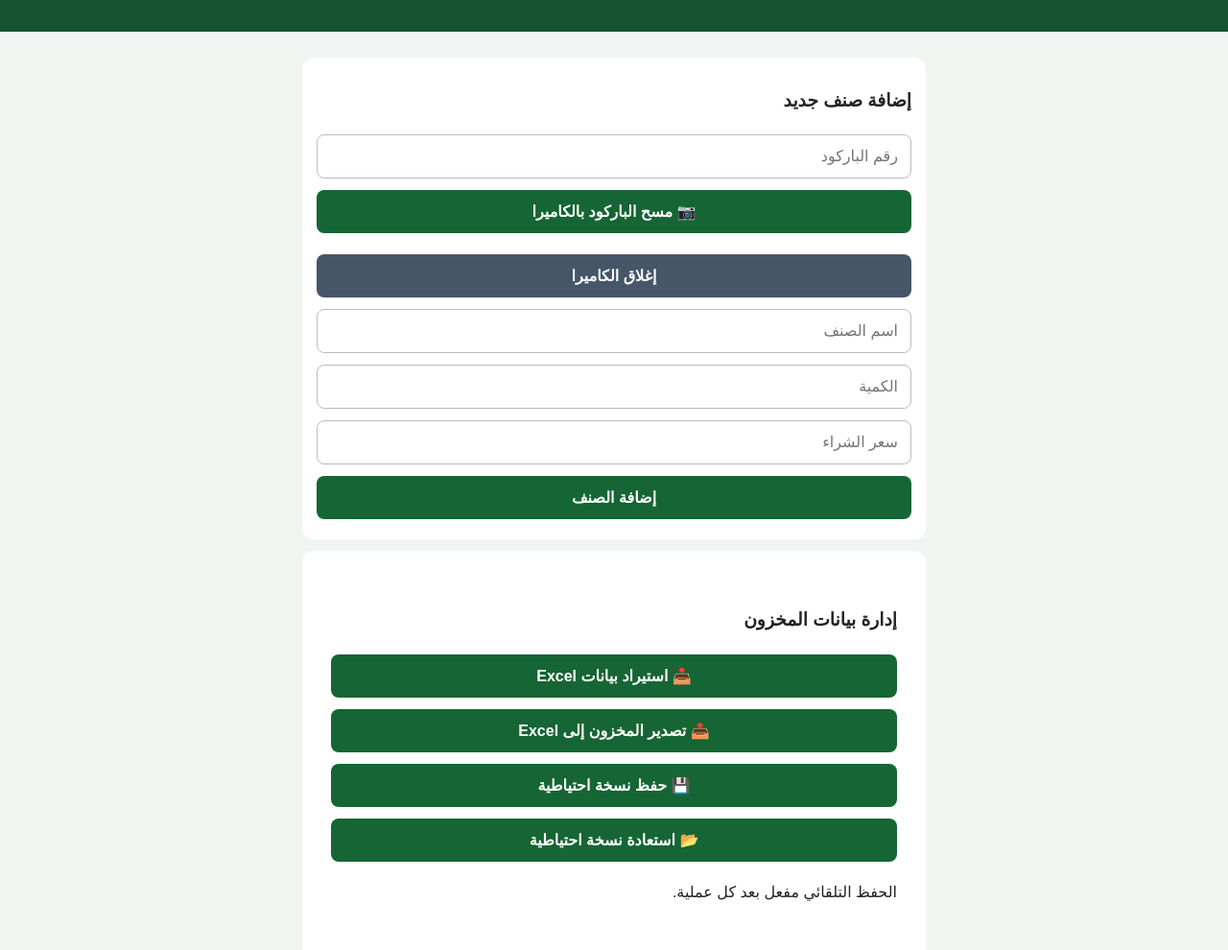
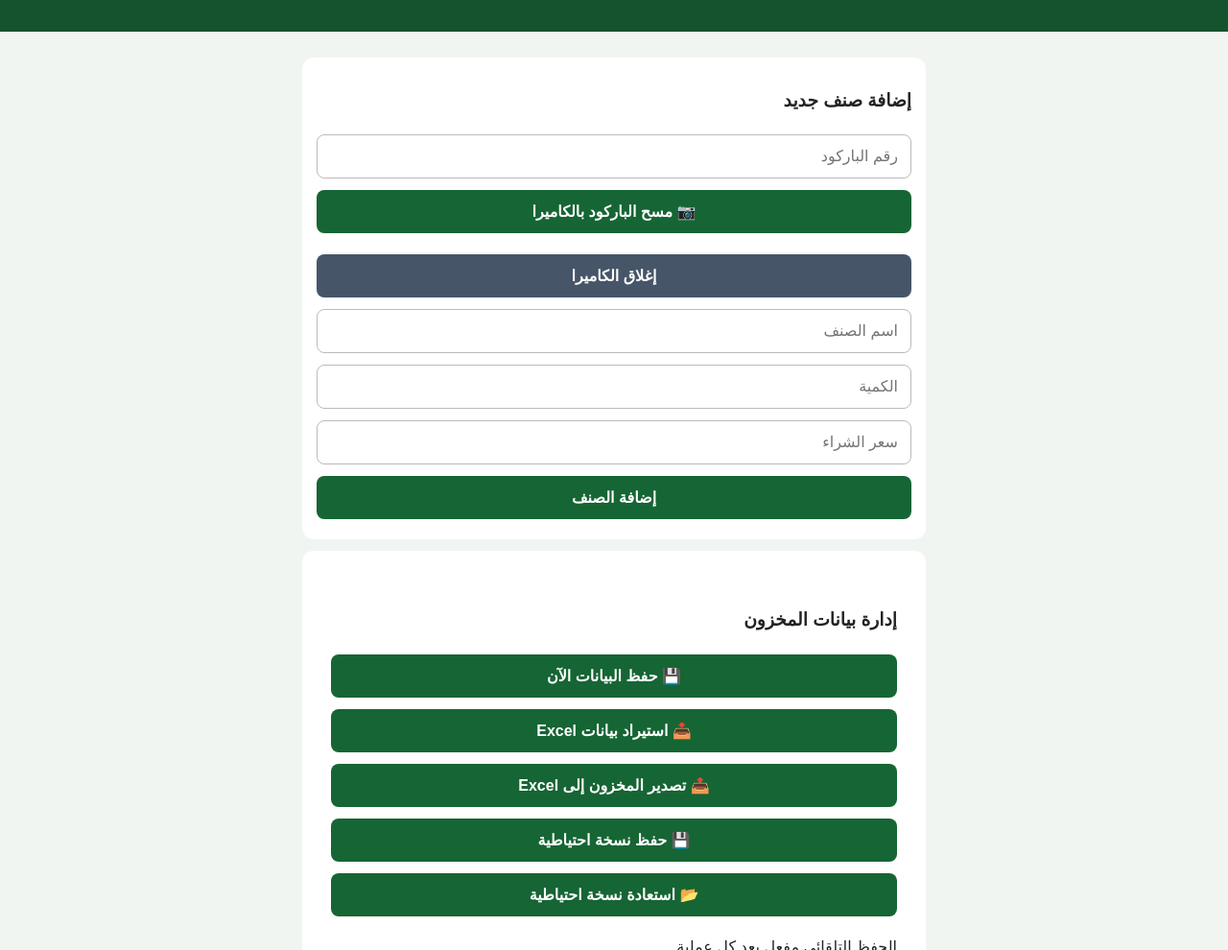
Before and after one commit to mohammedalthanohi-hub/al-rubaie-inventory1, a website: page index.html in a window 1280 px wide. Shown: the part 110-1100 px from the top of the page at 96% size. Drawn offline with Linux system fonts and the light colour scheme; a script that the page names is missing.

Commit message:
Add save button for manual data saving

```diff
--- a/index.html
+++ b/index.html
@@ -42,7 +42,9 @@ button{border:0;background:#166534;color:white;font-weight:bold}
 
 <div class="card">
 <h3>إدارة بيانات المخزون</h3>
-
+<button type="button" onclick="manualSave()">
+💾 حفظ البيانات الآن
+</button>
 <button type="button" onclick="document.getElementById('excelFile').click()">
 📥 استيراد بيانات Excel
 </button>
```
